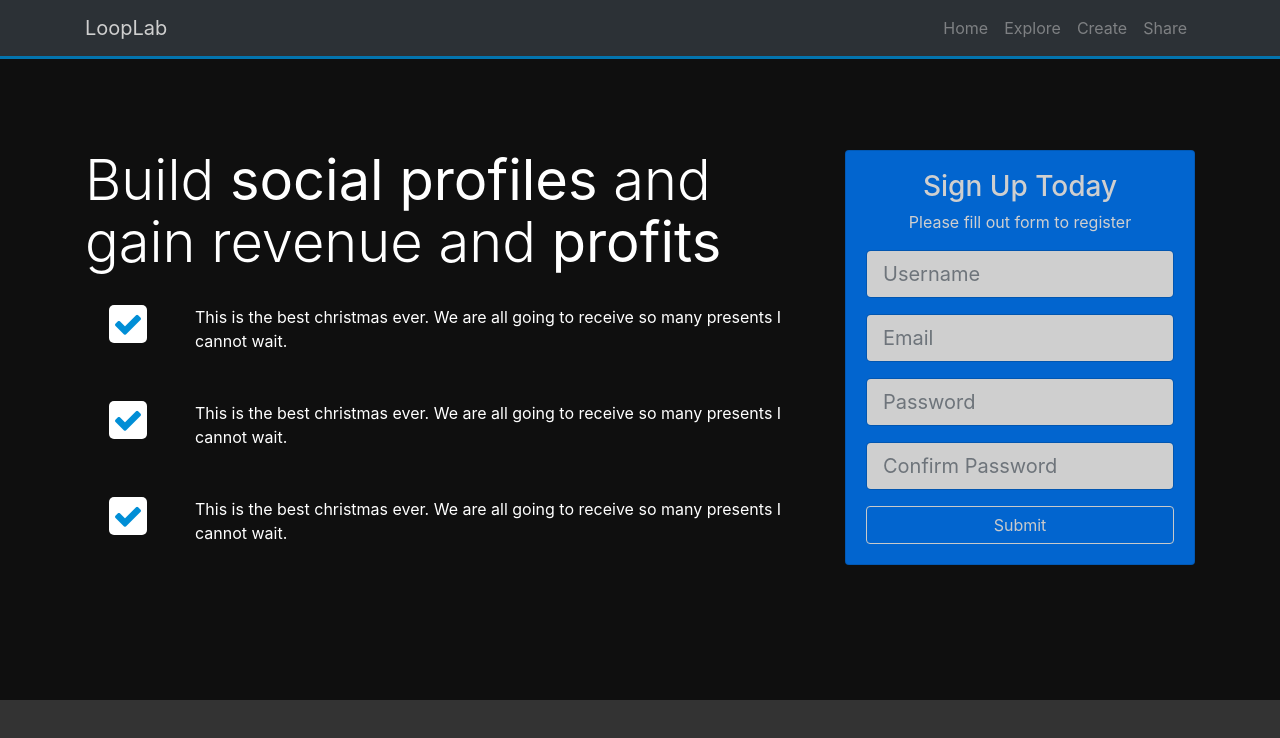
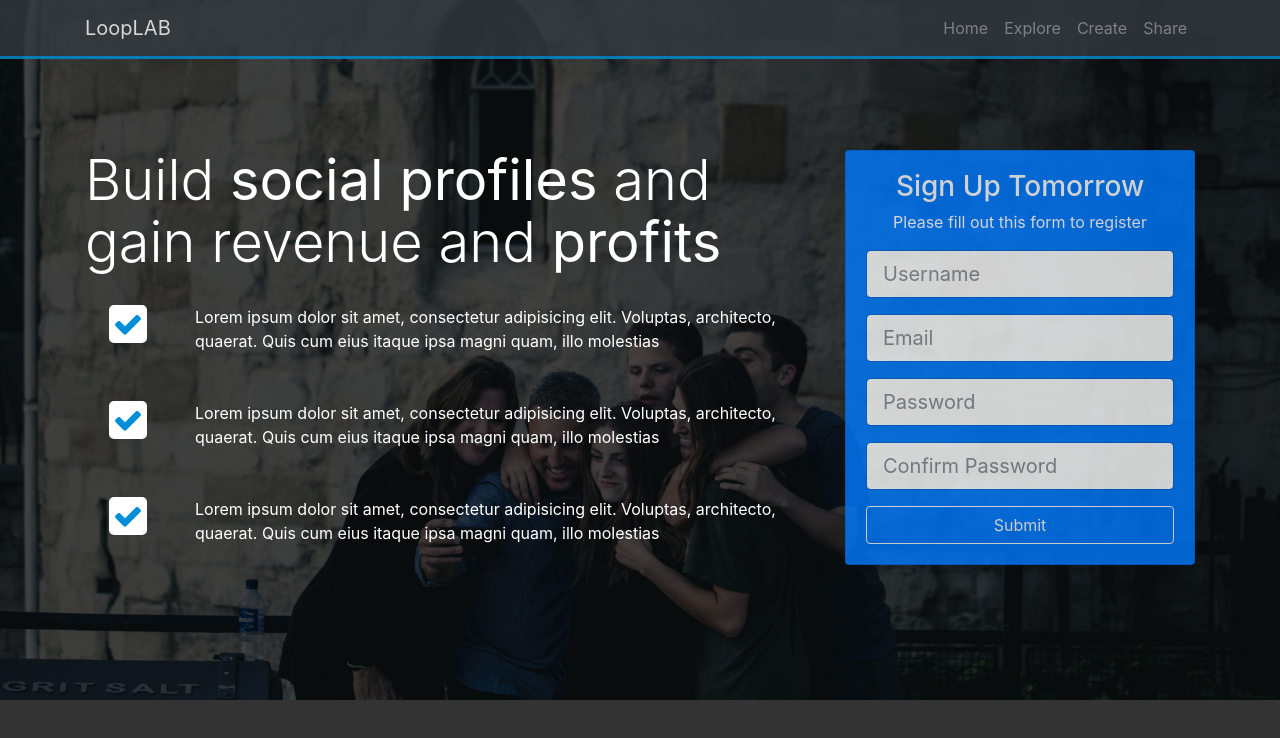
Before and after one commit to RoObsessedCode/LoopLab, a website: page src/index.html in a window 1280 px wide. Drawn offline with Linux system fonts and the light colour scheme.

Commit message:
fix background img

```diff
--- a/src/index.html
+++ b/src/index.html
@@ -1,32 +1,22 @@
 <!DOCTYPE html>
-<html lang='en'>
-
+<html lang="en">
 <head>
-
-  <meta charset='UTF-8'>
-  <meta name='viewport' content='width=device-width, initial-scale=1.0'>
+  <meta charset="UTF-8">
+  <meta name="viewport" content="width=device-width, initial-scale=1.0">
   <meta http-equiv="X-UA-Compatible" content="ie=edge">
-  <title>LOOP LAB</title>
+  <title>LoopLAB Theme</title>
+  <link rel="stylesheet" href="css/font-awesome.min.css">
+  <link rel="stylesheet" href="css/bootstrap.css">
+  <link rel="stylesheet" href="css/style.css">
 </head>
-<link rel="stylesheet" href="css/font-awesome.min.css">
-<link rel="stylesheet" href="css/bootstrap.css">
-<link rel="stylesheet" href="css/style.css">
-
-
 <body id="home">
-
-
-
-
   <nav class="navbar navbar-expand-sm bg-dark navbar-dark fixed-top">
-
     <div class="container">
       <button class="navbar-toggler" data-toggle="collapse" data-target="#navbarCollapse">
-
         <span class="navbar-toggler-icon"></span>
       </button>
-      <a href="index.html" class="navbar-brand">LoopLab</a>
-      <div class="collpase navbar-collapse" id="navbarCollapse">
+      <a href="index.html" class="navbar-brand">LoopLAB</a>
+      <div class="collapse navbar-collapse" id="navbarCollapse">
         <ul class="navbar-nav ml-auto">
           <li class="nav-item">
             <a href="#home" class="nav-link">Home</a>
@@ -35,10 +25,10 @@
             <a href="#explore-head-section" class="nav-link">Explore</a>
           </li>
           <li class="nav-item">
-            <a href="#explore-create-section" class="nav-link">Create</a>
+            <a href="#create-head-section" class="nav-link">Create</a>
           </li>
           <li class="nav-item">
-            <a href="#explore-share-section" class="nav-link">Share</a>
+            <a href="#share-head-section" class="nav-link">Share</a>
           </li>
         </ul>
       </div>
@@ -46,7 +36,6 @@
   </nav>
 
   <!-- HOME SECTION -->
-
   <header id="home-section">
     <div class="dark-overlay">
       <div class="home-inner">
@@ -59,71 +48,59 @@
                   <i class="fa fa-check"></i>
                 </div>
                 <div class="p-4 align-self-end">
-                  This is the best christmas ever. We are all going to receive so many presents I cannot wait.
+                  Lorem ipsum dolor sit amet, consectetur adipisicing elit. Voluptas, architecto, quaerat. Quis cum eius itaque ipsa magni quam, illo molestias
                 </div>
               </div>
+
               <div class="d-flex flex-row">
                 <div class="p-4 align-self-start">
                   <i class="fa fa-check"></i>
                 </div>
                 <div class="p-4 align-self-end">
-                  This is the best christmas ever. We are all going to receive so many presents I cannot wait.
+                  Lorem ipsum dolor sit amet, consectetur adipisicing elit. Voluptas, architecto, quaerat. Quis cum eius itaque ipsa magni quam, illo molestias
                 </div>
               </div>
+
               <div class="d-flex flex-row">
                 <div class="p-4 align-self-start">
                   <i class="fa fa-check"></i>
                 </div>
                 <div class="p-4 align-self-end">
-                  This is the best christmas ever. We are all going to receive so many presents I cannot wait.
+                  Lorem ipsum dolor sit amet, consectetur adipisicing elit. Voluptas, architecto, quaerat. Quis cum eius itaque ipsa magni quam, illo molestias
                 </div>
               </div>
             </div>
-            <div class="col-lg-4">
+            <div class="col-lg-4 ">
               <div class="card bg-primary text-center card-form">
                 <div class="card-body">
-                  <h3>Sign Up Today</h3>
-                  <p>Please fill out form to register</p>
+                  <h3>Sign Up Tomorrow</h3>
+                  <p>Please fill out this form to register</p>
                   <form>
                     <div class="form-group">
                       <input type="text" class="form-control form-control-lg" placeholder="Username">
-
                     </div>
                     <div class="form-group">
                       <input type="email" class="form-control form-control-lg" placeholder="Email">
-
                     </div>
                     <div class="form-group">
                       <input type="password" class="form-control form-control-lg" placeholder="Password">
-
                     </div>
                     <div class="form-group">
                       <input type="password" class="form-control form-control-lg" placeholder="Confirm Password">
-
                     </div>
-                    <input type="submit" class="btn btn-outline-light btn-block" >
+                    <input type="submit" class="btn btn-outline-light btn-block">
                   </form>
-
                 </div>
-
               </div>
             </div>
           </div>
-
         </div>
-
       </div>
-
     </div>
-
   </header>
-
-
 
   <script src="js/jquery.min.js"></script>
   <script src="js/popper.min.js"></script>
   <script src="js/bootstrap.min.js"></script>
-
 </body>
-
 </html>
--- a/src/scss/style.scss
+++ b/src/scss/style.scss
@@ -15,7 +15,7 @@ body{
 }
 
 #home-section{
-  background-image:url('../img/home.jpg') no-repeat;
+  background:url('../img/home.jpg') no-repeat;
   background-size:cover;
   background-attachment:fixed;
   min-height:700px;
```
Also changed, not shown: src/css/style.css.
